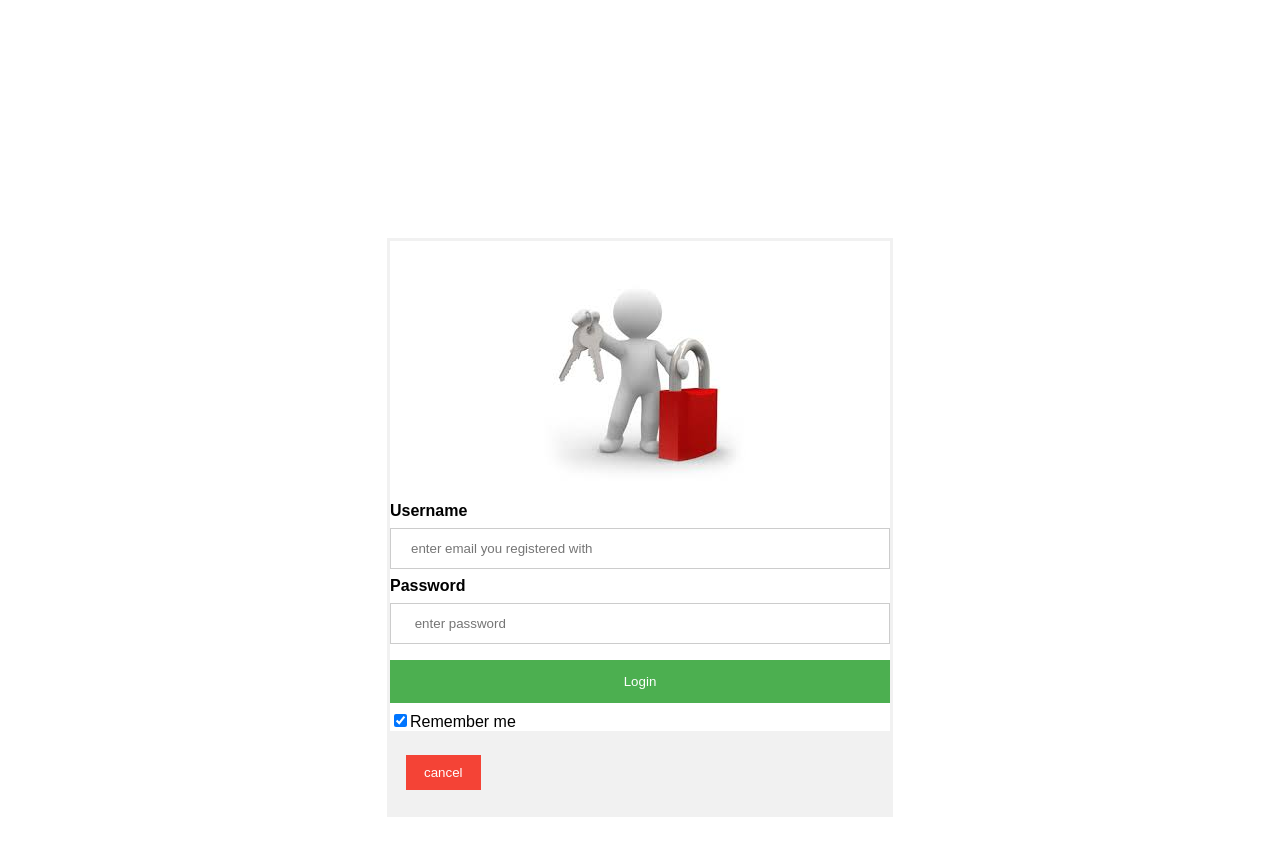
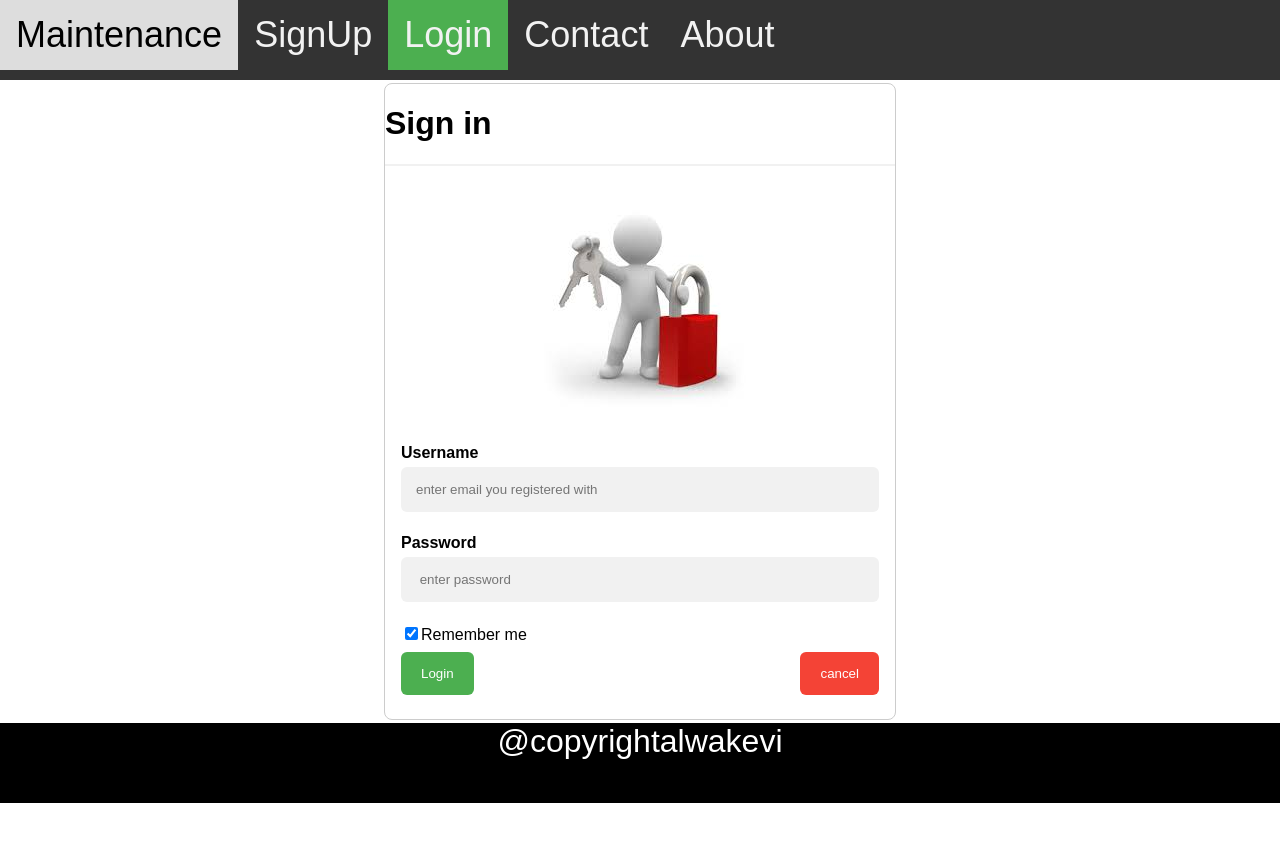
Before and after one commit to alovega/Maintenance-tracker, a plain HTML site: page maintenance/templates/login.html in a window 1280 px wide. After the commit the page ends 803 px from the top, so only its background shows below. Drawn offline with Linux system fonts and the light colour scheme; files whose address does not match are found by name.

Commit message:
[feature#157770780] adds navbar

```diff
--- a/maintenance/static/style.css
+++ b/maintenance/static/style.css
@@ -1,22 +1,88 @@
 body {
   font-family: Arial, Helvetica, sans-serif;
-  padding: 30px;
+  padding-top:0;
+  margin: 0;
  }
-form {
-  border: 3px solid #f1f1f1;
-  max-width: 500px;
-  margin: 200px auto 0;
+ *{box-sizing: border-box;}
+ .topnav {
+  overflow: hidden;
+  background-color: #333;
+  height: 10%;
+  margin-bottom:0;
+}
+
+.topnav a {
+  float: left;
+  display: block;
+  color: #f2f2f2;
+  text-align: center;
+  padding: 14px 16px;
+  text-decoration: none;
+  font-size: 225%;
+}
+
+.topnav a:hover {
+  background-color: #ddd;
+  color: black;
+}
+
+.highlight {
+  background-color: #4CAF50;
+  color: white;
+}
+
+.topnav .icon {
+  display: none;
+}
+
+@media screen and (max-width: 600px) {
+  .topnav a:not(:first-child) {display: none;}
+  .topnav a.icon {
+    float: right;
+    display: block;
+  }
+}
+
+@media screen and (max-width: 600px) {
+  .topnav.responsive {position: relative;}
+  .topnav.responsive .icon {
+    position: absolute;
+    right: 0;
+    top: 0;
+  }
+  .topnav.responsive a {
+    float: none;
+    display: block;
+    text-align: left;
+  }
+}
+hr{
+  border: 1px solid #f1f1f1;
+  margin-bottom: 25px;
+}
+.container{
+  padding: 16px;
 }
 input[type=text], input[type=password]{
     width: 100%;
-    padding: 12px 20px;
-    margin: 8px 0;
+    padding: 15px;
+    margin: 5px 0 22px 0;
     display: inline-block;
-    border: 1px solid #ccc;
-    box-sizing: border-box;
+    border:none;
+    background: #f1f1f1;
+    border-radius: 6px;
 }
-.input{
-  padding: 16px;
+input:focus{
+  background-color: #ddd;
+  outline: none;
+}
+form{
+  border: 1px solid #ccc;
+  margin-top: 3px;
+  margin-left: 30%;
+  margin-right: 30%;
+  margin-bottom: 3px;
+  border-radius: 8px;
 }
 button {
     background-color: #4CAF50;
@@ -25,11 +91,11 @@ button {
     margin: 8px 0;
     border: none;
     cursor: pointer;
-    width: 100%;
+    border-radius: 6px;
 }
 
 button:hover{
-  opacity:0.8;
+  opacity:1;
 }
 .imgcontainer {
    text-align: center;
@@ -38,7 +104,7 @@ button:hover{
 
 .cancelbtn {
     width: auto;
-    padding: 10px 18px;
+    padding: 14px 20px;
     background-color: #f44336;
 }
 img.login {
@@ -53,3 +119,15 @@ img.login {
     .cancelbtn {
        width: 100%;
     }
+    .submit{
+      width: 100%;
+    }
+  }
+  .footer{
+    background-color: black;
+    margin: 0;
+    text-align: center;
+    height: 10%;
+    color: white;
+    font-size: 200%;
+  }
--- a/maintenance/templates/login.html
+++ b/maintenance/templates/login.html
@@ -4,7 +4,20 @@
 <link rel="stylesheet" href="C:\Users\alovega\Maintenance-tracker\maintenance\static\style.css">
 </head>
 <body>
+  <div class="topnav" id="myTopnav">
+  <a href="#Maintenance">Maintenance</a>
+  <a href="#SignUp">SignUp</a>
+  <a href="#Log in" class="highlight">Login</a>
+  <a href="#contact">Contact</a>
+  <a href="#about">About</a>
+  <a href="javascript:void(0);" class="icon"
+    onclick="myFunction()">
+    <i class="fa fa-bars"></i>
+  </a>
+</div>
 <form class="login" method="post">
+  <h1>Sign in</h1>
+  <hr>
   <div class="imgcontainer">
     <img src="C:\Users\alovega\Maintenance-tracker\maintenance\static\images\login.jpg" alt="Avatar" class="avatar">
   </div>
@@ -13,14 +26,17 @@
   <input type="text" placeholder="enter email you registered with" required>
   <label for="psw"><b>Password</b></label>
   <input type="password" placeholder=" enter password" required>
-  <button type="submit">Login</button>
   <label>
   <input type="checkbox" checked="checked" name="remember">Remember me
-</label>
- </div>
- <div class="input" style="background-color:#f1f1f1">
-   <button type="cancel" class="cancelbtn">cancel</button>
+</label><br>
+  <button type="submit" class="submit">Login</button>
+ <button type="cancel" class="cancelbtn" style="float:right">cancel</button>
  </div>
 </form>
+<div class="footer">
+  <footer>
+    @copyrightalwakevi
+  </footer>
+</div>
 </body>
 </html>
```
